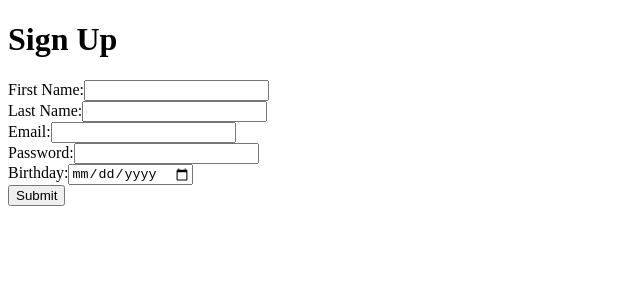
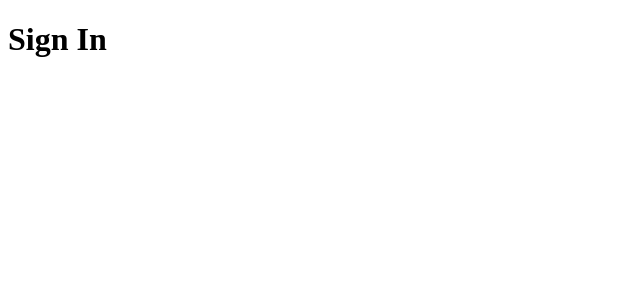
Before and after one commit to bnjjs1998/Freeky_Project, a React (Vite) app in the folder frontend/: page / in a window 1280 px wide. Shown: the top 300 px of the page, without its empty margins (0-640 px from the left). Built offline with nearby package versions, Linux system fonts and the light colour scheme.

Commit message:
edit -- SignIn and SignUp

```diff
--- a/frontend/src/App.tsx
+++ b/frontend/src/App.tsx
@@ -12,8 +12,8 @@
     <>
 
       <Routes>
-        <Route path='/' element={<SignUp />} />
-        <Route path='/SignIn' element={<SignIn />} />
+        <Route path='/' element={<SignIn />} />
+        <Route path='/SignIn' element={<SignUp />} />
         <Route path='/Profil' element={<Profil />} />
       </Routes>
 
```
